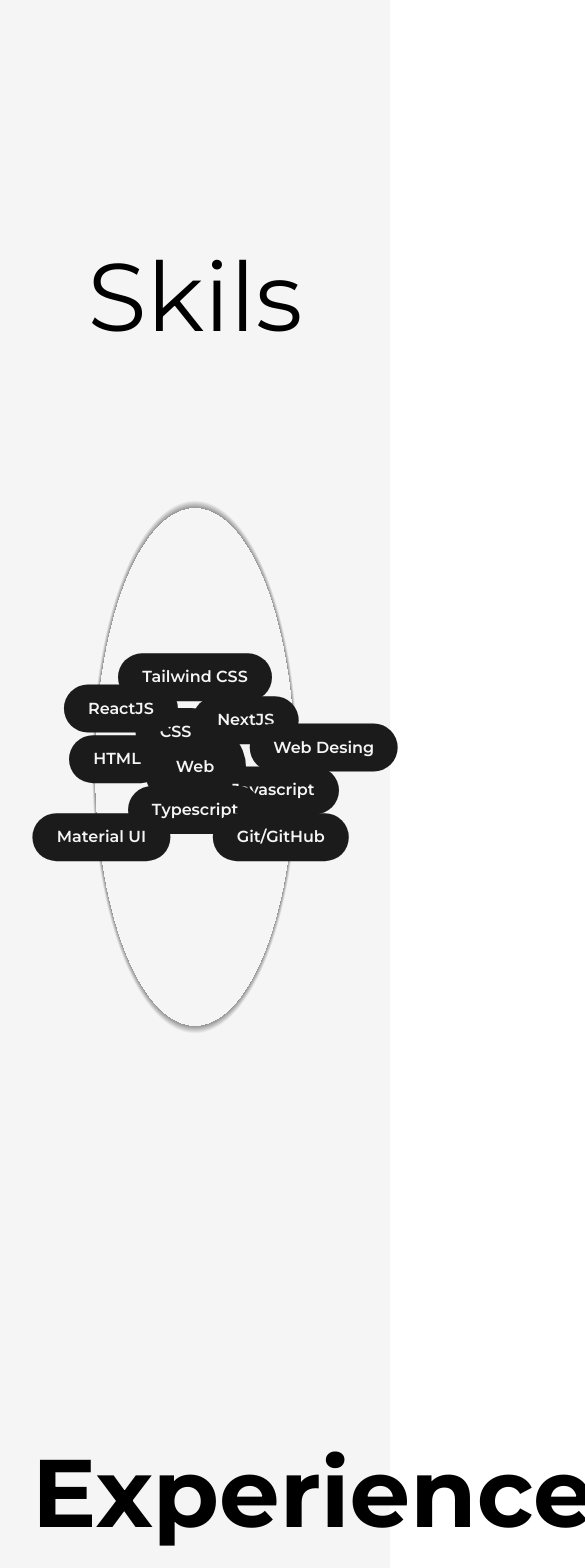
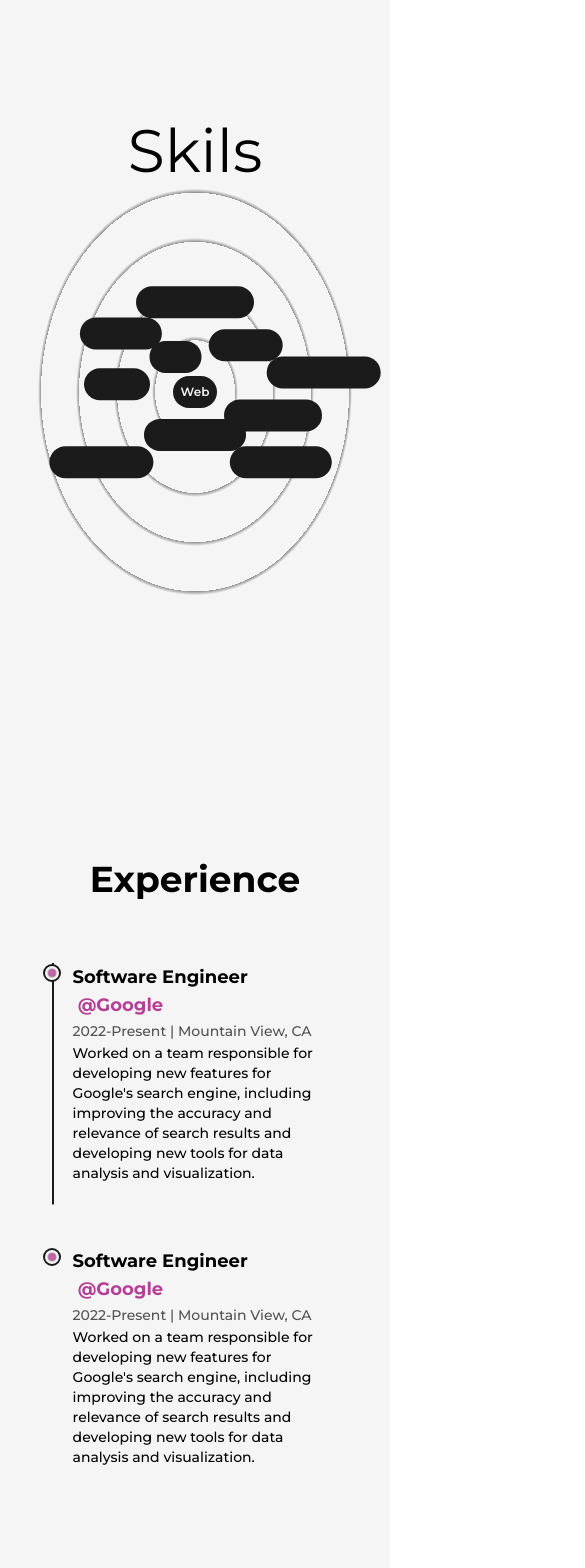
Before and after one commit to MustafaYilmaz1625/my-portfolio-nextjs-tailwindcss, a Next.js app: page /about in a window 390 px wide. Shown: the part 1440-3008 px from the top of the page, 585 px wide, since content can reach past the window. Built offline with nearby package versions, Linux system fonts and the light colour scheme.

Commit message:
Experience apply responsive on page

```diff
--- a/src/components/Experience.js
+++ b/src/components/Experience.js
@@ -5,23 +5,24 @@
 const Details = ({ position, company, companyLink, time, address, work }) => {
     const ref=useRef(null)
   return (
-    <li ref={ref} className="my-8 first:mt-0 last:mb-0 w-[60%] mx-auto flex flex-col items-center justify-between">
+    <li ref={ref} className="my-8 first:mt-0 last:mb-0 w-[60%] mx-auto flex flex-col
+     items-center justify-between md:w-[80%]">
         <LiIcon reference={ref}/>
       <motion.div
       initial={{y:50}}
       whileInView={{y:0}}
       transition={{duration:0.5,type:"spring"}}
       >
-        <h3 className="capitalize font-bold text-2xl">
+        <h3 className="capitalize font-bold text-2xl sm:text-xl xs:text-lg">
           {position}&nbsp;
           <a href={companyLink} target="_blank" className="text-primary dark:text-primaryDark capitalize">
             @{company}
           </a>
         </h3>
-        <span className="capitalize font-medium text-dark/75 dark:text-light/75">
+        <span className="capitalize font-medium text-dark/75 dark:text-light/75 xs:text-sm ">
           {time} | {address}
         </span>
-        <p className="font-medium w-full">{work}</p>
+        <p className="font-medium w-full md:text-sm">{work}</p>
       </motion.div>
     </li>
   );
@@ -37,14 +38,15 @@
     )
   return (
     <div className="my-64">
-      <h2 className="font-bold text-8xl mb-32 w-full text-center ">
+      <h2 className="font-bold text-8xl mb-32 w-full text-center md:text-6xl xs:text-4xl md:mb-16">
         Experience
       </h2>
-      <div ref={ref} className="w-[75%] mx-auto relative">
+      <div ref={ref} className="w-[75%] mx-auto relative lg:w-[90%] md:w-full">
         <motion.div
         style={{scaleY:scrollYProgress}}
-        className="absolute left-9 top-0 w-[4px] h-full bg-dark origin-top dark:bg-light" />
-        <ul className="w-full flex flex-col items-start justify-between ml-4">
+        className="absolute left-9 top-0 w-[4px] h-full bg-dark origin-top dark:bg-light
+        md:w-[2px] md:left-[30px] xs:left-[20px] " />
+        <ul className="w-full flex flex-col items-start justify-between ml-4 xs:ml-2">
           <Details
             position="Software Engineer "
             company="Google"
--- a/src/components/LiIcon.js
+++ b/src/components/LiIcon.js
@@ -10,7 +10,12 @@
 
   return (
     <figure className="absolute left-0 stroke-dark dark:stroke-light">
-      <svg className='-rotate-90' width="75" height="75" viewBox="0 0 100 100">
+      <svg
+        className="-rotate-90 md:w-[60px] md:h-[60px] xs:w-[40px] xs:h-[40px]"
+        width="75"
+        height="75"
+        viewBox="0 0 100 100"
+      >
         <circle
           cx="75"
           cy="50"
@@ -26,7 +31,12 @@
           }}
           className="stroke-[5px] fill-light dark:fill-dark"
         />
-        <circle cx="75" cy="50" r="10" className="animate-pulse stroke-1 fill-primary dark:fill-primaryDark" />
+        <circle
+          cx="75"
+          cy="50"
+          r="10"
+          className="animate-pulse stroke-1 fill-primary dark:fill-primaryDark"
+        />
       </svg>
     </figure>
   );
--- a/src/components/Skills.js
+++ b/src/components/Skills.js
@@ -5,7 +5,9 @@
     return (
       <motion.div
         className="flex items-center justify-center absolute rounded-full font-semibold
-         bg-dark text-light py-3 px-6 shadow-dark cursor-pointer dark:text-dark dark:bg-light "
+         bg-dark text-light py-3 px-6 shadow-dark cursor-pointer dark:text-dark dark:bg-light
+         lg:py-2 lg:px-4 md:text-sm md:py-1.5 md:px-3 sx:bg-transparent xs:dark:bg-transparent xs:text-dark xs:dark:text-light xs:font-bold
+         "
         whileHover={{ scale: 1.05 }}
         initial={{x:0,y:0}}
         whileInView={{x:x,y:y, transition:{duration:1.5}}}
@@ -19,10 +21,22 @@
 const Skills = () => {
   return (
     <>
-      <h2 className="fant-bold text-8xl mt-64 w-full text-center ">Skils</h2>
-      <div className="w-full h-screen relative flex items-center justify-center rounded-full bg-circularLight dark:bg-circularDark">
+      <h2 className="fant-bold text-8xl mt-64 w-full text-center md:text-6xl md:mt-32">
+        Skils
+      </h2>
+      <div
+        className="w-full h-screen relative flex items-center justify-center
+       rounded-full bg-circularLight dark:bg-circularDark lg:h-[80vh] sm:h-[60vh] xs:h-[50vh]
+       lg:bg-circularLightLg lg:dark:bg-circularDarkLg
+       md:bg-circularLightMd md:dark:bg-circularDarkMd
+       sm:bg-circularLightSm sm:dark:bg-circularDarkSm
+       "
+      >
         <motion.div
-          className="flex items-center justify-center rounded-full font-semibold bg-dark dark:text-dark dark:bg-light text-light p-8 shadow-dark cursor-pointer "
+          className="flex items-center justify-center rounded-full font-semibold
+           bg-dark dark:text-dark dark:bg-light text-light p-8 shadow-dark cursor-pointer
+           lg:p-6 md:p-4 xs:text-xs xs:p-2
+           "
           whileHover={{ scale: 1.05 }}
         >
           Web
```
